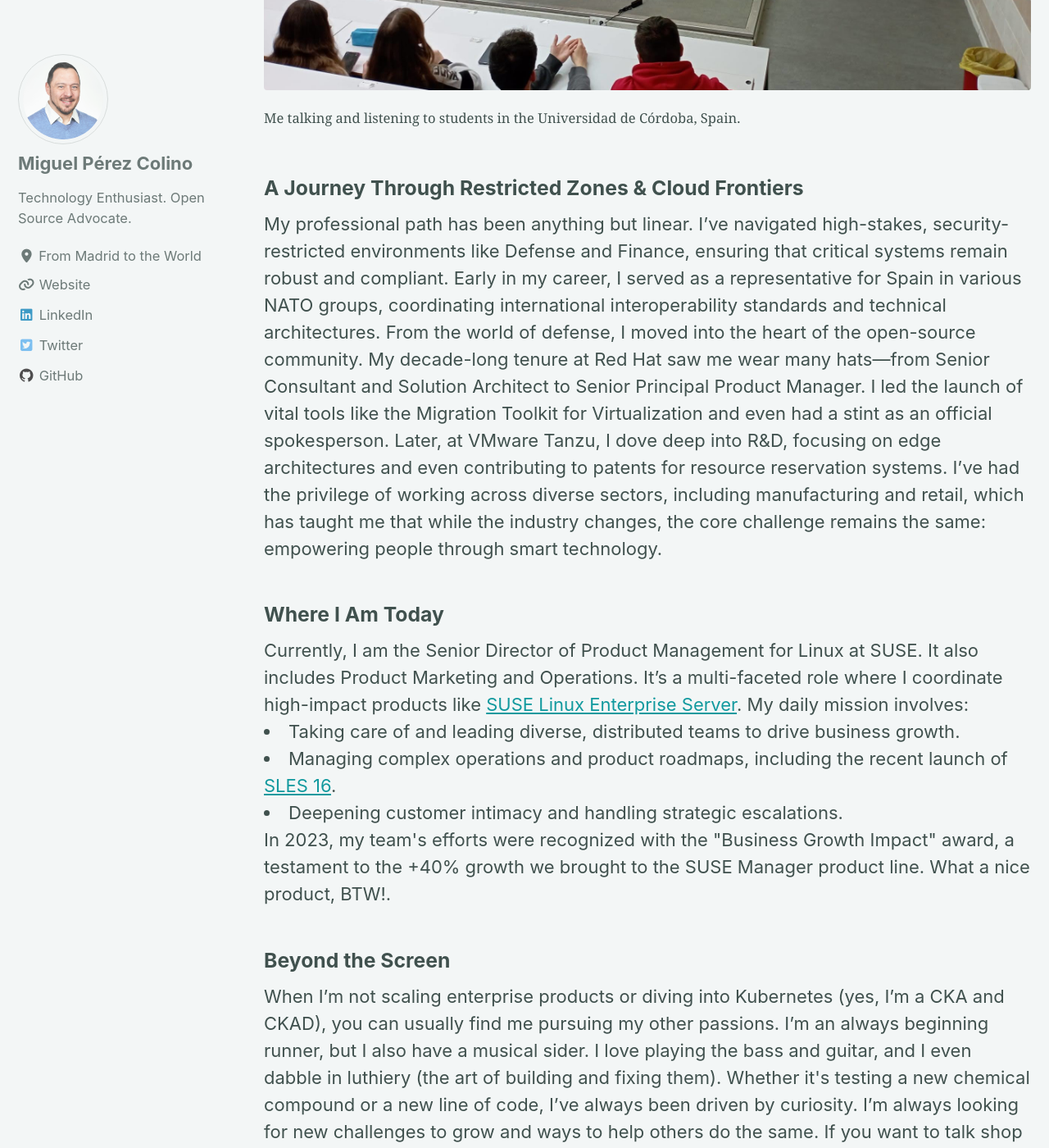
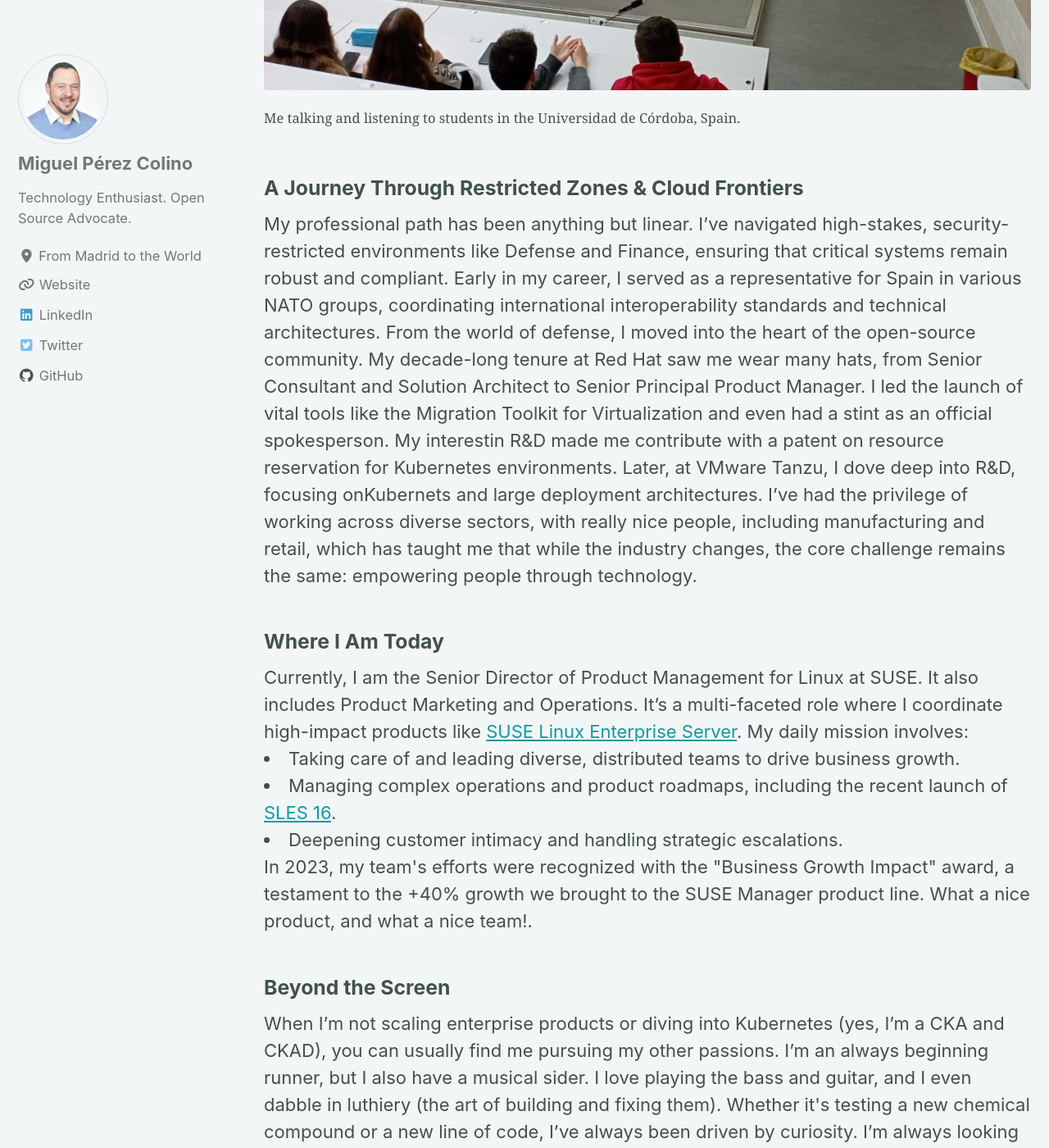
Before and after one commit to juanbrny/mmmmmmpc.github.io, a Jekyll site: the page built from index.html, in a window 1280 px wide and 1400 px high, scrolled down 1244 px. Shown: the whole window at 82% size. Built offline with Jekyll 4.4.1, drawn with Linux system fonts in a browser that asks for light colours; cached includes are drawn as plain includes; the list of posts is cut into pages by our own code.

Commit message:
Minor improvements to content

```diff
--- a/index.html
+++ b/index.html
@@ -22,9 +22,9 @@
 <h3>A Journey Through Restricted Zones & Cloud Frontiers</h3>
 My professional path has been anything but linear. I’ve navigated high-stakes, security-restricted environments like Defense and Finance, ensuring that critical systems remain robust and compliant. Early in my career, I served as a representative for Spain in various NATO groups, coordinating international interoperability standards and technical architectures.
 
-From the world of defense, I moved into the heart of the open-source community. My decade-long tenure at Red Hat saw me wear many hats—from Senior Consultant and Solution Architect to Senior Principal Product Manager. I led the launch of vital tools like the Migration Toolkit for Virtualization and even had a stint as an official spokesperson. Later, at VMware Tanzu, I dove deep into R&D, focusing on edge architectures and even contributing to patents for resource reservation systems.
+From the world of defense, I moved into the heart of the open-source community. My decade-long tenure at Red Hat saw me wear many hats, from Senior Consultant and Solution Architect to Senior Principal Product Manager. I led the launch of vital tools like the Migration Toolkit for Virtualization and even had a stint as an official spokesperson. My interestin R&D made me contribute with a patent on resource reservation for Kubernetes environments. Later, at VMware Tanzu, I dove deep into R&D, focusing onKubernets and large deployment architectures.
 
-I’ve had the privilege of working across diverse sectors, including manufacturing and retail, which has taught me that while the industry changes, the core challenge remains the same: empowering people through smart technology.
+I’ve had the privilege of working across diverse sectors, with really nice people, including manufacturing and retail, which has taught me that while the industry changes, the core challenge remains the same: empowering people through technology.
 
 <h3>Where I Am Today</h3>
 Currently, I am the Senior Director of Product Management for Linux at SUSE. It also includes Product Marketing and Operations. It’s a multi-faceted role where I coordinate high-impact products like <a href="https://www.suse.com/products/server/">SUSE Linux Enterprise Server</a>. My daily mission involves:
@@ -33,7 +33,7 @@
 <li> Managing complex operations and product roadmaps, including the recent launch of <a href="https://www.suse.com/download/sles/">SLES 16</a>.</li>
 <li> Deepening customer intimacy and handling strategic escalations.</li>
 
-In 2023, my team's efforts were recognized with the "Business Growth Impact" award, a testament to the +40% growth we brought to the SUSE Manager product line. What a nice product, BTW!.
+In 2023, my team's efforts were recognized with the "Business Growth Impact" award, a testament to the +40% growth we brought to the SUSE Manager product line. What a nice product, and what a nice team!.
 
 <h3>Beyond the Screen</h3>
 When I’m not scaling enterprise products or diving into Kubernetes (yes, I’m a CKA and CKAD), you can usually find me pursuing my other passions. I’m an always beginning runner, but I also have a musical sider. I love playing the bass and guitar, and I even dabble in luthiery (the art of building and fixing them). Whether it's testing a new chemical compound or a new line of code, I’ve always been driven by curiosity.
```
